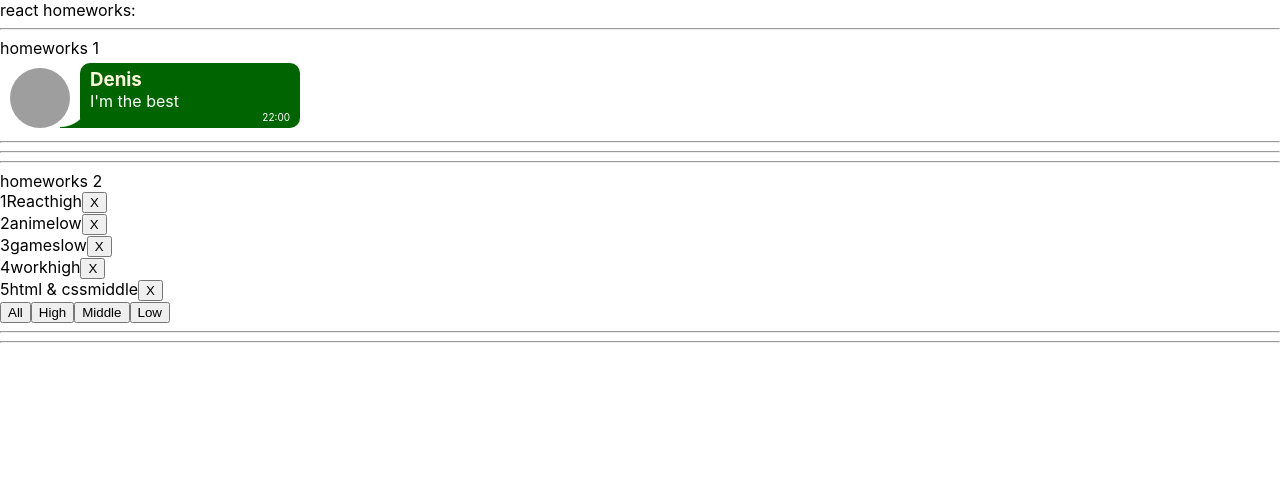
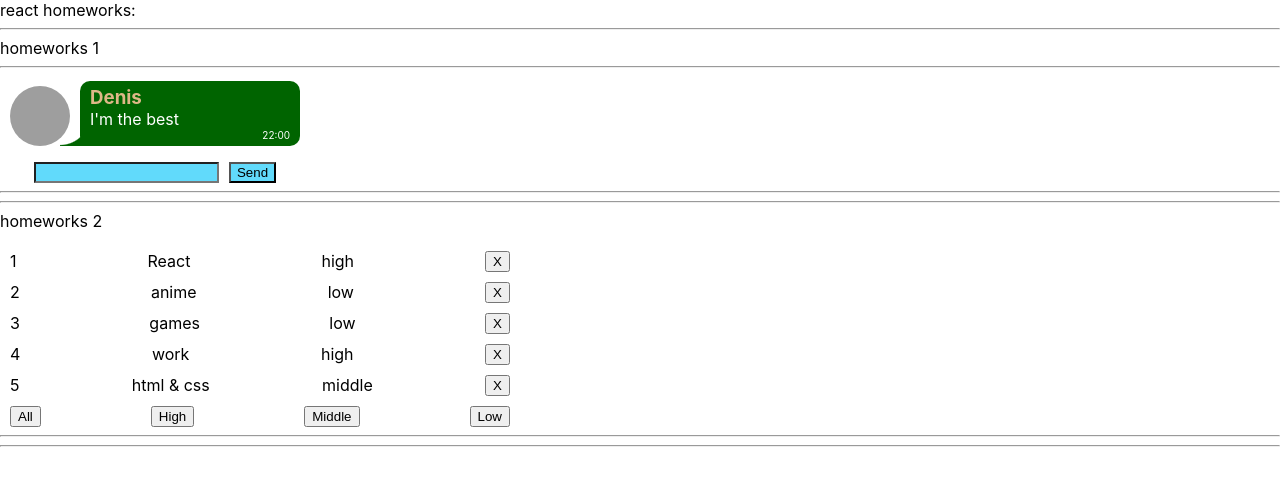
Before and after one commit to myCatPear/ignatHW, a React (Create React App) app: page / in a window 1280 px wide. Shown: the top 486 px of the page. Built offline with nearby package versions, Linux system fonts and the light colour scheme; grey boxes are pictures that could not be loaded.

Commit message:
end 1st alternative message and css in 2st task

```diff
--- a/src/p2-homeworks/h1/AlternativeMessage.tsx
+++ b/src/p2-homeworks/h1/AlternativeMessage.tsx
@@ -1,11 +1,42 @@
-import React from 'react'
+import React, {ChangeEvent, useState} from 'react'
+import Message from "./Message";
+import classes from "./Message.module.css"
 
 function AlternativeMessage() {
 
+    const [message, setMessage] = useState('')
+
+    const [dataMessages, addMessagesToData] = useState([{
+        avatar: 'https://sun9-74.userapi.com/Ph-WiuOtF985il9AvN9JqiCWedmHtSGSSTXrSA/ltEB2Z2-YO4.jpg',
+        name: 'Denis',
+        message: "I'm the best",
+        time: '22:00',
+    }])
+
+
+    const inputMessageHandler = (e: ChangeEvent<HTMLInputElement>) => {
+        setMessage(e.currentTarget.value)
+    }
+
+    const sendMessageHandler = () => {
+        addMessagesToData([...dataMessages, {
+            avatar: 'https://sun9-74.userapi.com/Ph-WiuOtF985il9AvN9JqiCWedmHtSGSSTXrSA/ltEB2Z2-YO4.jpg',
+            name: 'Denis',
+            message: message,
+            time: new Date().toLocaleString()
+        }])
+        setMessage('')
+    }
 
 
     return (
-        <div>
+        <div className={classes.main}>
+
+            {dataMessages.map(d => <Message avatar={d.avatar} name={d.name} message={d.message} time={d.time}/>)}
+            <div className={classes.formInput}>
+                <input value={message} onChange={inputMessageHandler}/>
+                <button onClick={sendMessageHandler}>Send</button>
+            </div>
 
 
         </div>
--- a/src/p2-homeworks/h1/HW1.tsx
+++ b/src/p2-homeworks/h1/HW1.tsx
@@ -1,4 +1,5 @@
 import React from 'react'
+import AlternativeMessage from './AlternativeMessage';
 import Message from "./Message";
 
 
@@ -7,9 +8,8 @@ const messageData = {
     avatar: 'https://sun9-74.userapi.com/Ph-WiuOtF985il9AvN9JqiCWedmHtSGSSTXrSA/ltEB2Z2-YO4.jpg',
     name: 'Denis',
     message: "I'm the best",
-    time: '22:00',
+    time: new Date().toLocaleString(),
 }
-
 
 
 function HW1() {
@@ -22,16 +22,16 @@ function HW1() {
 
             {/*should work (должно работать)*/}
 
-            <Message
+       {/*     <Message
                 avatar={messageData.avatar}
                 name={messageData.name}
                 message={messageData.message}
                 time={messageData.time}
             />
-
+*/}
             <hr/>
             {/*для личного творчества, могу проверить*/}
-            {/*<AlternativeMessage/>*/}
+            <AlternativeMessage/>
             <hr/>
         </div>
     )
--- a/src/p2-homeworks/h1/Message.module.css
+++ b/src/p2-homeworks/h1/Message.module.css
@@ -1,3 +1,9 @@
+.main {
+    display: inline-block;
+    text-align: center;
+}
+
+
 .messageForm__wrapper {
     display: flex;
     align-items: flex-end;
@@ -39,11 +45,13 @@
 }
 
 .messageForm__name {
-    color: cornsilk;
+    color: burlywood;
     margin: 0;
+    text-align: left;
 }
 
 .messageForm__message {
+    text-align: left;
     color: #fff;
     margin: 0;
     min-width: 200px;
@@ -54,3 +62,16 @@
     font-size: 10px;
     align-self: flex-end;
 }
+
+.formInput {
+    margin-top: 10px;
+}
+
+.formInput input{
+    background-color: #61dafb;
+}
+
+.formInput button {
+    margin-left: 10px;
+    background-color: #61dafb;
+}
--- a/src/p2-homeworks/h2/Affair.tsx
+++ b/src/p2-homeworks/h2/Affair.tsx
@@ -1,19 +1,29 @@
 import React from 'react'
 import {AffairType} from "./HW2";
+import classes from "./Affairs.module.css";
 
 type AffairPropsType = {
     // key не нужно типизировать
     affair: AffairType // need to fix any
-    deleteAffairCallback: (number:number) => void // need to fix any
+    deleteAffairCallback: (number: number) => void // need to fix any
 }
 
 function Affair(props: AffairPropsType) {
-    const deleteCallback = () => {props.deleteAffairCallback(props.affair._id)}// need to fix
+    const deleteCallback = () => {
+        props.deleteAffairCallback(props.affair._id)
+    }// need to fix
     return (
-        <div>
-            {props.affair._id}
-            {props.affair.name}
-            {props.affair.priority}
+        <div className={classes.affair}>
+            <span className="affair__id">
+                {props.affair._id}
+            </span>
+            <span className="affair__name">
+                {props.affair.name}
+            </span>
+            <span className="affair__id">
+              {props.affair.priority}
+        </span>
+
 
             <button onClick={deleteCallback}>X</button>
         </div>
--- a/src/p2-homeworks/h2/Affairs.module.css
+++ b/src/p2-homeworks/h2/Affairs.module.css
@@ -1,3 +1,19 @@
-.someClass {
+.affairs{
+    max-width: 500px;
+    display: flex;
+    flex-direction: column;
+    padding-left: 10px;
+    margin-top: 10px;
+}
 
+.affair {
+    display: flex;
+    justify-content: space-between;
+    margin-top: 10px;
 }
+
+.affairs__button {
+    margin-top: 10px;
+    display: flex;
+    justify-content: space-between;
+}
--- a/src/p2-homeworks/h2/Affairs.tsx
+++ b/src/p2-homeworks/h2/Affairs.tsx
@@ -1,13 +1,13 @@
 import React from 'react'
 import Affair from './Affair'
 import {AffairType, FilterType} from './HW2'
+import classes from "./Affairs.module.css";
 
 type AffairsPropsType = { // need to fix any
     data: Array<AffairType>
-    setFilter: (string:FilterType) => void
-    deleteAffairCallback: (number:number) => void
+    setFilter: (string: FilterType) => void
+    deleteAffairCallback: (number: number) => void
 }
-
 
 
 function Affairs(props: AffairsPropsType) {
@@ -19,20 +19,30 @@ function Affairs(props: AffairsPropsType) {
         />
     ))
 
-    const setAll = () => {props.setFilter('all')} // need to fix
-    const setHigh = () => {props.setFilter('high')}
-    const setMiddle = () => {props.setFilter('middle')}
-    const setLow = () => {props.setFilter('low')}
+    const setAll = () => {
+        props.setFilter('all')
+    } // need to fix
+    const setHigh = () => {
+        props.setFilter('high')
+    }
+    const setMiddle = () => {
+        props.setFilter('middle')
+    }
+    const setLow = () => {
+        props.setFilter('low')
+    }
 
     return (
-        <div>
+        <div className={classes.affairs}>
 
             {mappedAffairs}
+            <div className={classes.affairs__button}>
+                <button onClick={setAll}>All</button>
+                <button onClick={setHigh}>High</button>
+                <button onClick={setMiddle}>Middle</button>
+                <button onClick={setLow}>Low</button>
+            </div>
 
-            <button onClick={setAll}>All</button>
-            <button onClick={setHigh}>High</button>
-            <button onClick={setMiddle}>Middle</button>
-            <button onClick={setLow}>Low</button>
         </div>
     )
 }
```
